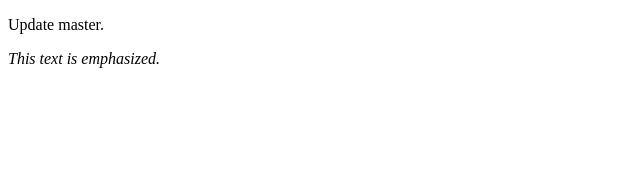
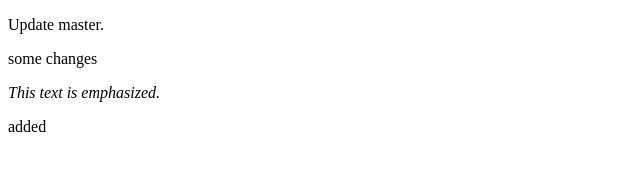
Before and after one commit to ahmednabulsi/TestingGitCommands, a plain HTML site: page index.html in a window 1280 px wide. Shown: the whole page, without its empty margins (0-640 px from the left). Drawn offline with Linux system fonts and the light colour scheme.

Commit message:
update index

```diff
--- a/index.html
+++ b/index.html
@@ -3,8 +3,8 @@
 <body>
 
 <p>Update master.</p>
-
+some changes
 <p><em>This text is emphasized.</em></p>
-
+added
 </body>
 </html>
```
